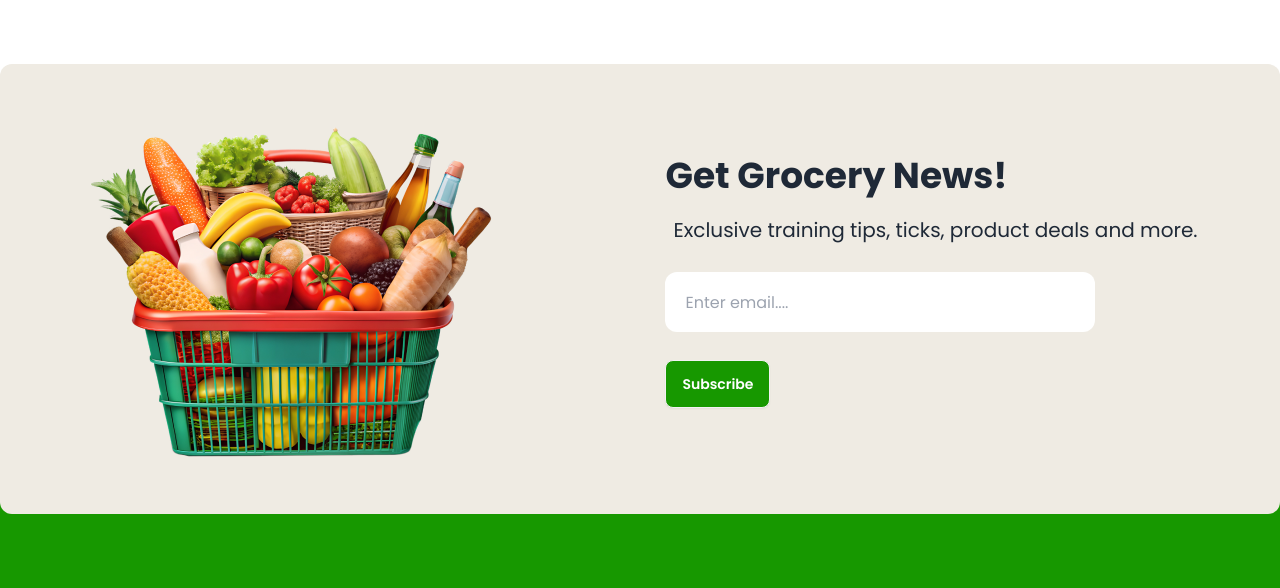
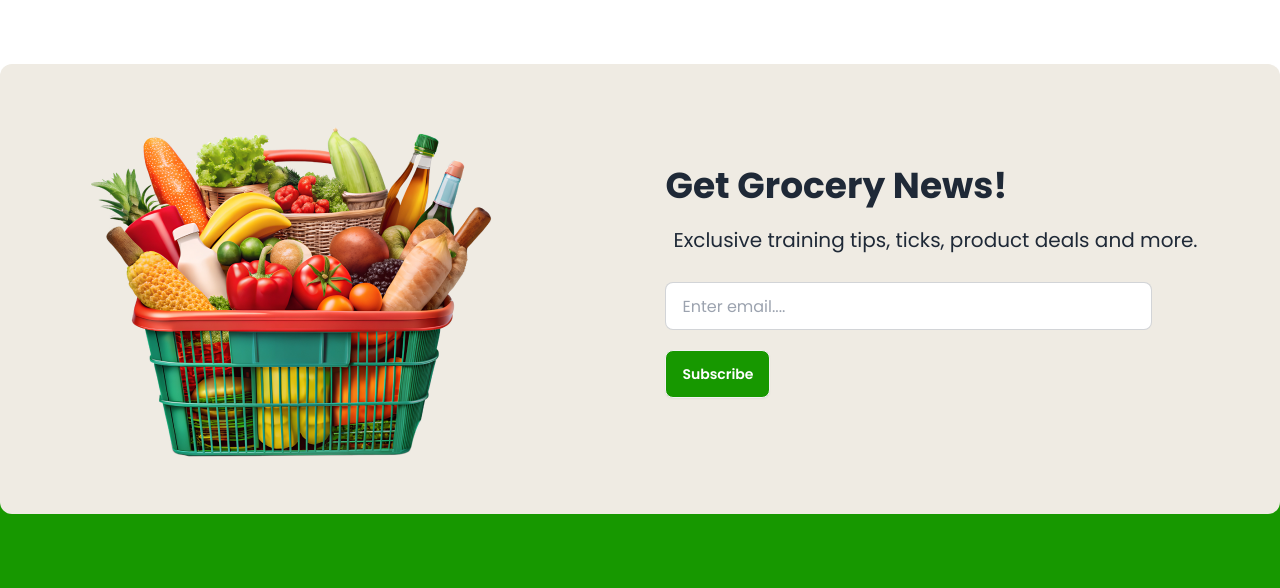
Before and after one commit to shakijmahamud10/a3c2-demo, a plain HTML site: page index.html in a window 1280 px wide. Shown: the part 3930-4518 px from the top of the page. Drawn offline with nearby package versions, Linux system fonts and the light colour scheme.

Commit message:
changes something in input form

```diff
--- a/index.html
+++ b/index.html
@@ -537,7 +537,7 @@
     <div class="lg:text-start text-center">
       <h1 class=" text-3xl lg:text-4xl font-bold mb-3 text-title_primary lg:text-gray-800 ">Get Grocery News!</h1>
       <p class="text-lg lg:text-xl mb-5 p-2">Exclusive training tips, ticks, product deals and more.</p>
-      <input class=" w-[90%] lg:w-[430px] h-[60px] rounded-xl p-5 mb-4 lg:mb-7" type="email" placeholder="Enter email...."> <br>
+      <input class=" input input-bordered mb-5 w-[90%]" type="email" placeholder="Enter email...."> <br>
       <button class="btn bg-btn_primary hover:bg-green-700 text-white ">Subscribe</button> <br><br>
     </div>
   </div>
```
